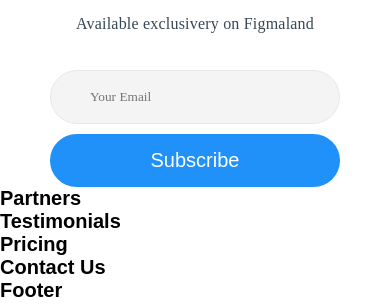
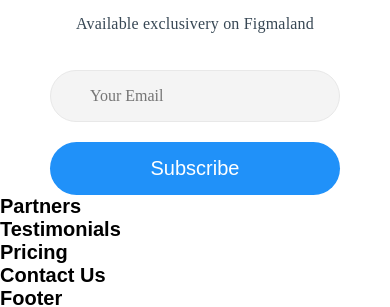
Before and after one commit to Bngoctam95/bus-land-page, a Nuxt app: page / in a window 390 px wide. Shown: the part 3681-3988 px from the top of the page. Built offline with nearby package versions, Linux system fonts and the light colour scheme; a web font is replaced by a local one.

Commit message:
Fix layout subscribe

```diff
--- a/components/pages/home/subscribe-form.vue
+++ b/components/pages/home/subscribe-form.vue
@@ -26,10 +26,17 @@
         <h4>Subscribe to our Newsletter</h4>
         <p>Available exclusivery on Figmaland</p>
         <div class="subscribe__content__submit">
+          <div class="input">
             <input v-model="email" type="email" name="email" placeholder="Your Email">
-          <baseButton class="primary btn" @click="submitForm">
+            <p id="invalid-email">
+              Invalid email
+            </p>
+          </div>
+          <div class="btn">
+            <baseButton class="primary btn__block" @click="submitForm">
               Subscribe
             </baseButton>
+          </div>
         </div>
       </div>
     </div>
@@ -52,10 +59,15 @@ export default {
   methods: {
     validateEmail () {
       const emailRegex = /^[^\s@]+@[^\s@]+\.[^\s@]+$/
+      const invalidEmailMessage = document.getElementById('invalid-email')
+      const emailInput = document.querySelector('div.input input[name="email"]')
       if (!emailRegex.test(this.email)) {
-        alert('Email không hợp lệ')
+        invalidEmailMessage.style.display = 'block'
+        emailInput.style.border = '1px solid red'
         return false
       }
+      invalidEmailMessage.style.display = 'none'
+      emailInput.style.border = '1px solid #E8E8E8'
       return true
     },
     submitForm () {
@@ -120,13 +132,25 @@ export default {
 
         &__submit {
           margin-top: 36px;
+          display: flex;
+          .input {
             input {
               margin-right: 12px;
               background: #F4F4F4;
+              font-size: 1.6rem;
               border: 1px solid #E8E8E8;
               border-radius: 39px;
-            padding: 18px 39px;
+              padding: 16px 39px;
               font-family: 'Graphik-Light';
+            }
+
+            p {
+              display: none;
+              padding-left: 20px;
+              font-size: 1.5rem;
+              line-height: 15px;
+              color: red;
+            }
           }
         }
       }
@@ -150,9 +174,6 @@ export default {
         width: 40%;
           &__submit {
           margin-top: 20px;
-            input {
-            margin-bottom: 20px;
-            }
           }
       }
     }
@@ -163,6 +184,11 @@ export default {
     .subscribe {
       &__content {
         margin-top: 160px;
+
+        &__submit {
+          flex-direction: column;
+          gap: 20px
+        }
       }
     }
   }
@@ -183,9 +209,6 @@ export default {
         }
         &__submit {
           margin-top: 10px;
-            input {
-            margin-bottom: 10px;
-            }
         }
       }
     }
@@ -244,8 +267,14 @@ export default {
 
         &__submit {
           margin-top: 34px;
-          input, .btn {
+          .input {
+            input {
             display: block;
+            width: 100%;
+          }
+          }
+          .btn {
+            &__block {
               width: 100%;
             }
           }
@@ -253,4 +282,5 @@ export default {
       }
     }
   }
+}
 </style>
```
Lines whose indentation alone changed are shown as unchanged.
